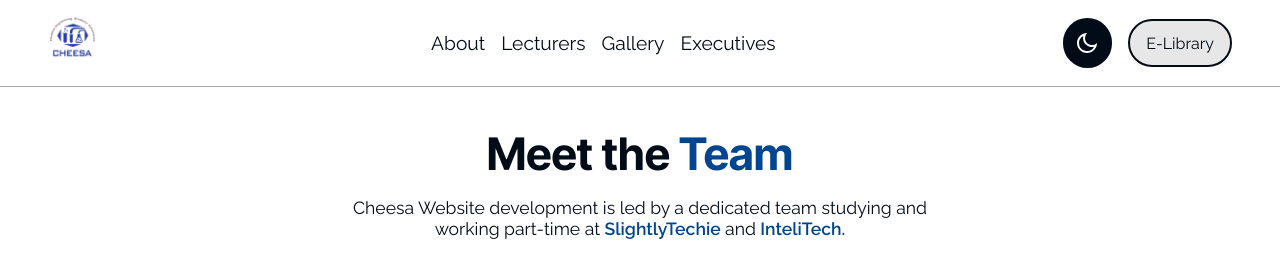
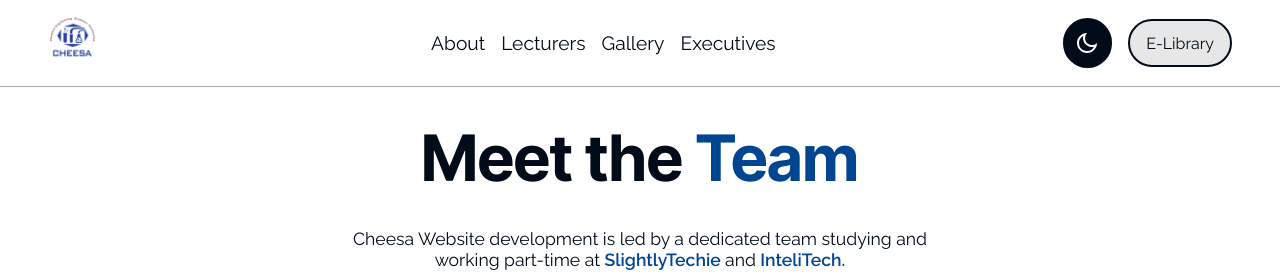
Before and after one commit to Rinneagan/Cheesa-Website, a React (Vite) app: page /team in a window 1280 px wide. Shown: the top 278 px of the page. Built offline with nearby package versions, Linux system fonts and the light colour scheme.

Commit message:
fix(app): Fix Heading Text

```diff
--- a/src/Pages/Team/Team.tsx
+++ b/src/Pages/Team/Team.tsx
@@ -1,14 +1,14 @@
 import styled from "styled-components";
 import Squad from "./Squad";
-import { BREAKPOINTS, Mark } from "../../utils/ReusableStyles";
+import { BREAKPOINTS, Mark, MainHeading } from "../../utils/ReusableStyles";
 import Footer from "../Home/Footer";
 
 function Team() {
   return (
     <Wrapper>
-      <Heading>
+      <MainHeading className="heading-wai">
         Meet the <Mark>Team</Mark>
-      </Heading>
+      </MainHeading>
       <Desc>
         Cheesa Website development is led by a dedicated team studying and
         working part-time at <Mark className="company">SlightlyTechie</Mark> and
@@ -26,13 +26,9 @@ const Wrapper = styled.div`
   width: 100dvw;
   max-width: 1400px;
   margin: 0 auto;
-`;
-
-const Heading = styled.h1`
-  font-size: 2.8rem;
-  font-weight: 700;
-  text-align: center;
-  margin: 2.5rem 0 1rem 0;
+  .heading-wai {
+    text-align: center;
+  }
 `;
 
 const Desc = styled.p`
```
